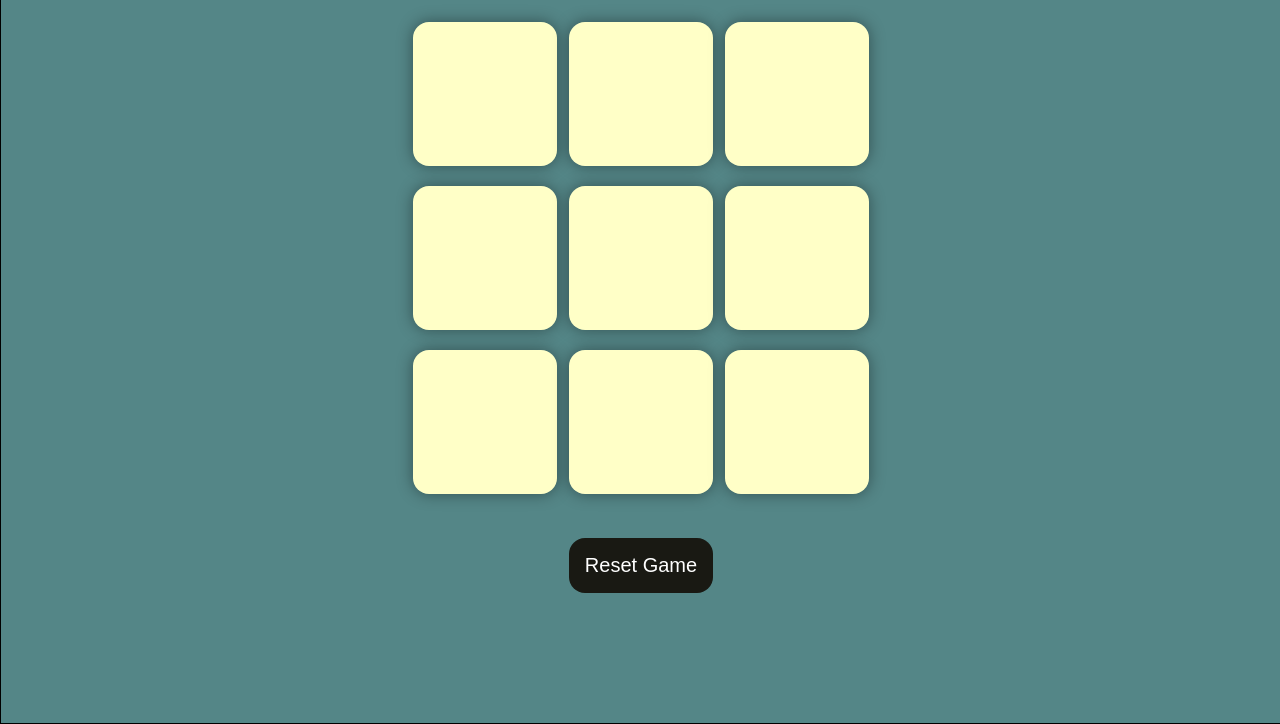
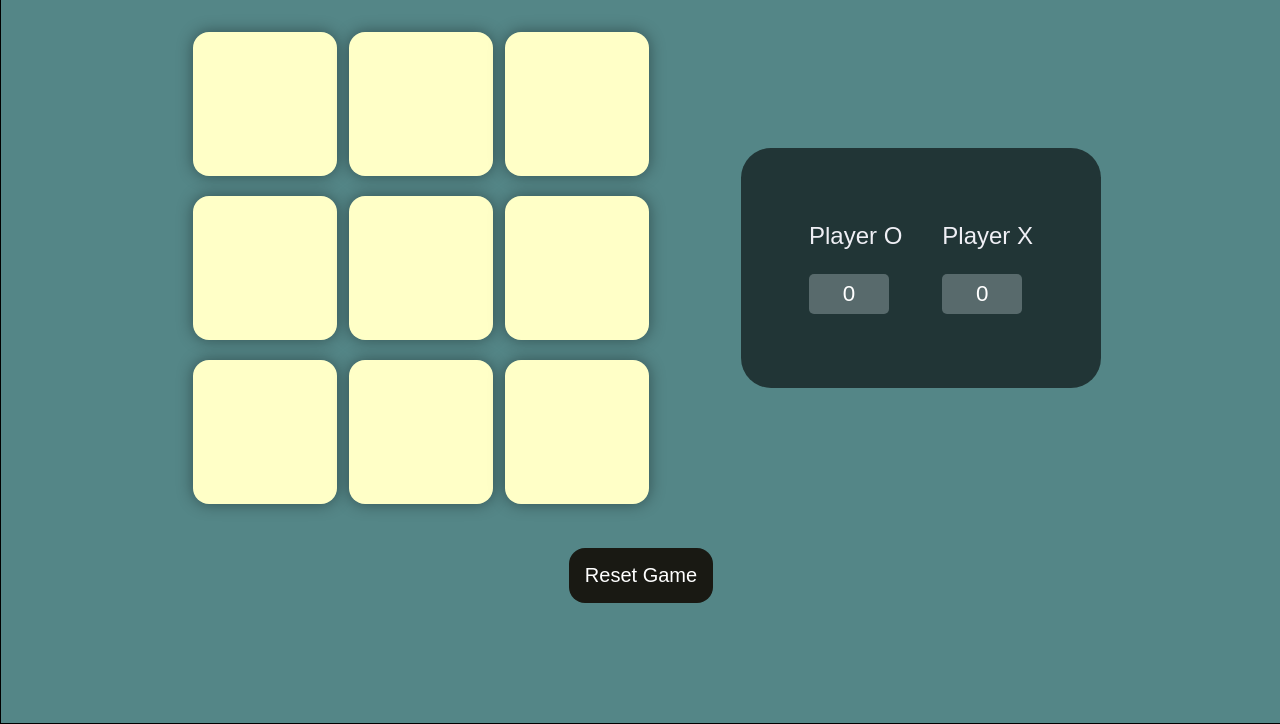
Before and after one commit to Gargshruti19/tic-tac-toe, a plain HTML site: page index.html in a window 1280 px wide. Shown: the part 78-802 px from the top of the page. Drawn offline with Linux system fonts and the light colour scheme.

Commit message:
updates scores

```diff
--- a/index.html
+++ b/index.html
@@ -27,6 +27,16 @@
 					<button class="box"></button>
 					<button class="box"></button>
 				</div>
+				<div class="showScore">
+					<div class="scoreO">
+						<label for="playerO">Player O</label>
+						<button id="playerO">0</button>
+					</div>
+					<div class="scoreX">
+						<label for="playerX">Player X</label>
+						<button id="playerX">0</button>
+					</div>
+				</div>
 			</div>
 			<button id="reset-btn">Reset Game</button>
 		</main>
--- a/script.js
+++ b/script.js
@@ -5,6 +5,10 @@ const newGameBtn = document.querySelector("#new-btn");
 const msgContainer = document.querySelector(".msg-container");
 const msg = document.querySelector(".msg");
 const overlay = document.querySelector(".overlay");
+
+let playerOScore = 0;
+let playerXScore = 0;
+
 let turnO = true;
 let count = 0;
 const winPatterns = [
@@ -66,9 +70,27 @@ const enableBoxes = () => {
 		box.innerHTML = "";
 	}
 };
+
 const showWinner = function (winner) {
 	msg.innerHTML = `Congratulations, Winner is ${winner}`;
 	msgContainer.classList.remove("hide");
+	// if (winner === "X") {
+	// 	let scoreofX = 0;
+	// 	if (scoreX.innerHTML === scoreofX) {
+	// 		scoreX.innerHTML++;
+	// 	}
+	// } else {
+	// 	let scoreofO = 0;
+	// 	if (scoreO.innerHTML === scoreofO) {
+	// 		scoreofO++;
+	// 	}
+	// }
+	if (winner === "X") {
+		updatePlayerXScore();
+	} else {
+		updatePlayerOScore();
+	}
+
 	disableBoxes();
 	showModal();
 };
@@ -102,3 +124,17 @@ const closeModal = function () {
 };
 overlay.addEventListener("click", closeModal);
 newGameBtn.addEventListener("click", closeModal);
+
+const displayScores = function () {
+	document.querySelector("#playerO").textContent = playerOScore;
+	document.querySelector("#playerX").textContent = playerXScore;
+};
+function updatePlayerOScore() {
+	playerOScore++;
+	displayScores();
+}
+
+function updatePlayerXScore() {
+	playerXScore++;
+	displayScores();
+}
--- a/style.css
+++ b/style.css
@@ -66,6 +66,7 @@ main h1 {
 	font-family: system-ui, -apple-system, BlinkMacSystemFont, "Segoe UI", Roboto,
 		Oxygen, Ubuntu, Cantarell, "Open Sans", "Helvetica Neue", sans-serif;
 	font-size: 5vmin;
+	margin-bottom: 10px;
 }
 .container {
 	height: 70vh;
@@ -73,6 +74,7 @@ main h1 {
 
 	justify-content: center;
 	align-items: center;
+	gap: 10vmin;
 }
 .game {
 	height: 60vmin;
@@ -110,3 +112,44 @@ main h1 {
 	border-radius: 1rem;
 	border: none;
 }
+
+.showScore {
+	display: flex;
+	align-items: center;
+	justify-content: center;
+	gap: 5vmin;
+	/* border: 1px solid black; */
+	height: 30vmin;
+	width: 45vmin;
+	background-color: rgba(0, 0, 0, 0.6);
+	border-radius: 30px;
+}
+.scoreO,
+.scoreX {
+	display: flex;
+	flex-direction: column;
+	gap: 3vmin;
+}
+.scoreO label,
+.scoreX label {
+	font-size: 3vmin;
+	font-family: sans-serif;
+	color: #efeff5;
+}
+.scoreO button,
+.scoreX button {
+	/* background: transparent; */
+	border: 0;
+	outline: 0;
+	width: 10vmin;
+	height: 5vmin;
+	background-color: #c0d1d457;
+	border-radius: 5px;
+	color: #fff;
+	/* padding: 4px; */
+	font-size: 2.8vmin;
+	cursor: text;
+	display: flex;
+	align-items: center;
+	justify-content: center;
+}
```
